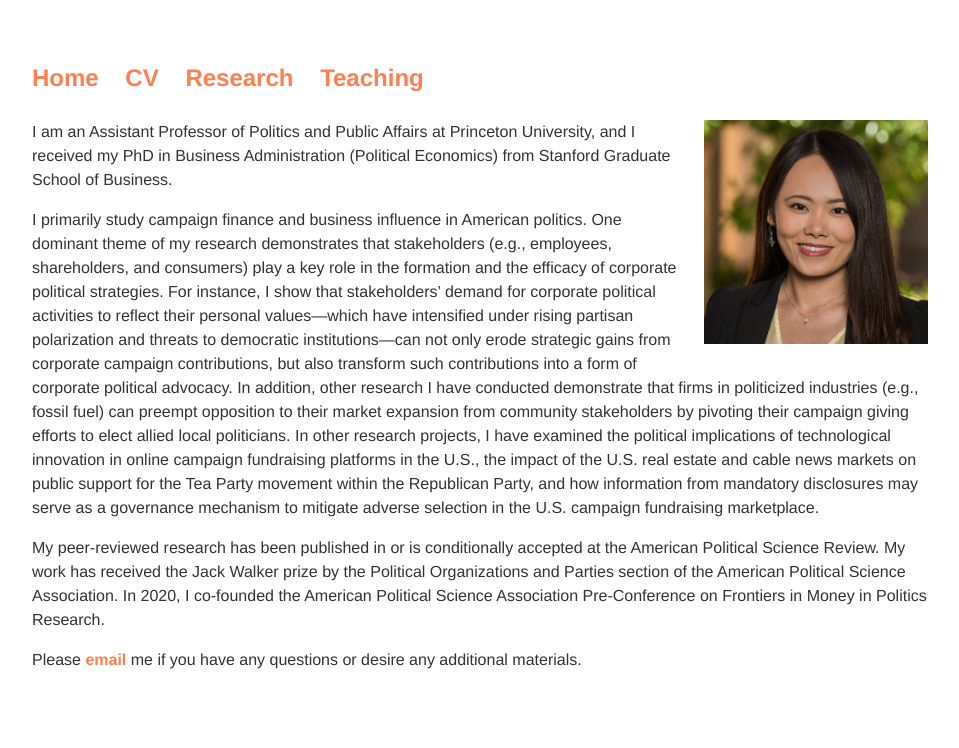
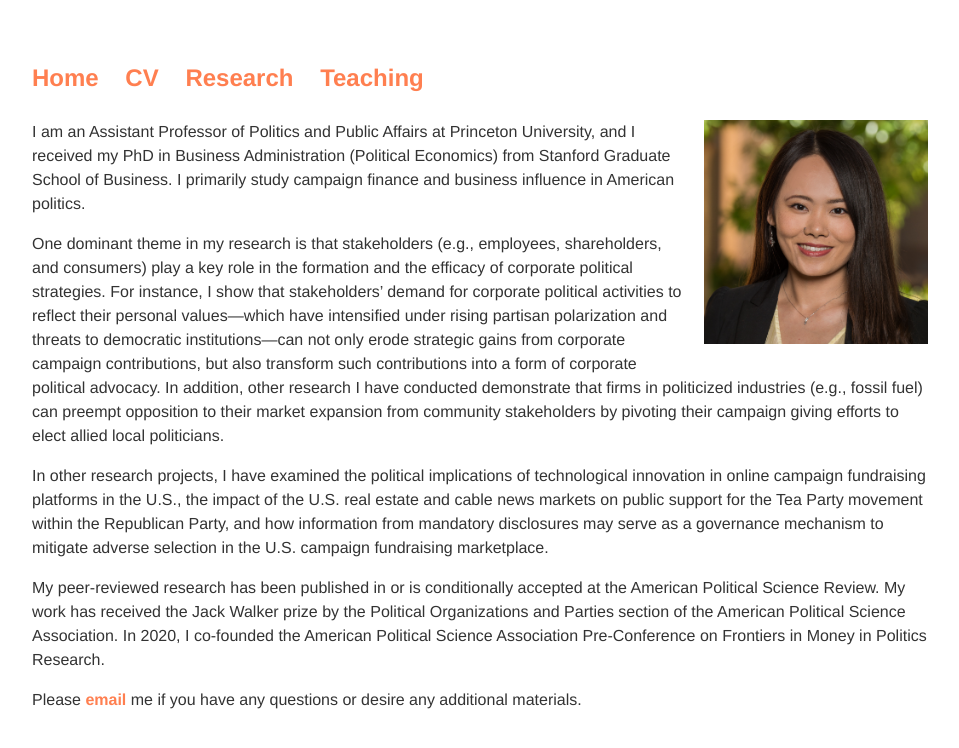
Before and after one commit to zhaoliresearch/zhaoliresearch.github.io, a Jekyll site: the page built from index.html, in a window 1280 px wide. Shown: the top 748 px of the page, without its empty margins (160-1119 px from the left). Built offline with Jekyll 4.4.1, drawn with Linux system fonts in a browser that asks for light colours.

Commit message:
Update index.html

```diff
--- a/index.html
+++ b/index.html
@@ -7,9 +7,11 @@
 
 <div class="blurb">
 
-	<p><img src="headshot/Zhao Li_headshot.jpg" alt="Headshot" style="width:25%;height:25%;margin-left:15px;margin-bottom:15px;float:right;">I am an Assistant Professor of Politics and Public Affairs at Princeton University, and I received my PhD in Business Administration (Political Economics) from Stanford Graduate School of Business. </p>
-	<p>I primarily study campaign finance and business influence in American politics. One dominant theme of my research demonstrates that stakeholders (e.g., employees, shareholders, and consumers) play a key role in the formation and the efficacy of corporate political strategies. For instance, I show that stakeholders’ demand for corporate political activities to reflect their personal values—which have intensified under rising partisan polarization and threats to democratic institutions—can not only erode strategic gains from corporate campaign contributions, but also transform such contributions into a form of corporate political advocacy. In addition, other research I have conducted demonstrate that firms in politicized industries (e.g., fossil fuel) can preempt opposition to their market expansion from community stakeholders by pivoting their campaign giving efforts to elect allied local politicians.
-In other research projects, I have examined the political implications of technological innovation in online campaign fundraising platforms in the U.S., the impact of the U.S. real estate and cable news markets on public support for the Tea Party movement within the Republican Party, and how information from mandatory disclosures may serve as a governance mechanism to mitigate adverse selection in the U.S. campaign fundraising marketplace.</p>
+	<p><img src="headshot/Zhao Li_headshot.jpg" alt="Headshot" style="width:25%;height:25%;margin-left:15px;margin-bottom:15px;float:right;">I am an Assistant Professor of Politics and Public Affairs at Princeton University, and I received my PhD in Business Administration (Political Economics) from Stanford Graduate School of Business. I primarily study campaign finance and business influence in American politics. </p>
+
+	<p>One dominant theme in my research is that stakeholders (e.g., employees, shareholders, and consumers) play a key role in the formation and the efficacy of corporate political strategies. For instance, I show that stakeholders’ demand for corporate political activities to reflect their personal values—which have intensified under rising partisan polarization and threats to democratic institutions—can not only erode strategic gains from corporate campaign contributions, but also transform such contributions into a form of corporate political advocacy. In addition, other research I have conducted demonstrate that firms in politicized industries (e.g., fossil fuel) can preempt opposition to their market expansion from community stakeholders by pivoting their campaign giving efforts to elect allied local politicians.</p>
+
+	<p>In other research projects, I have examined the political implications of technological innovation in online campaign fundraising platforms in the U.S., the impact of the U.S. real estate and cable news markets on public support for the Tea Party movement within the Republican Party, and how information from mandatory disclosures may serve as a governance mechanism to mitigate adverse selection in the U.S. campaign fundraising marketplace.</p>
 
 	<p>My peer-reviewed research has been published in or is conditionally accepted at the American Political Science Review. My work has received the Jack Walker prize by the Political Organizations and Parties section of the American Political Science Association. In 2020, I co-founded the American Political Science Association Pre-Conference on Frontiers in Money in Politics Research.</p>
 
```
